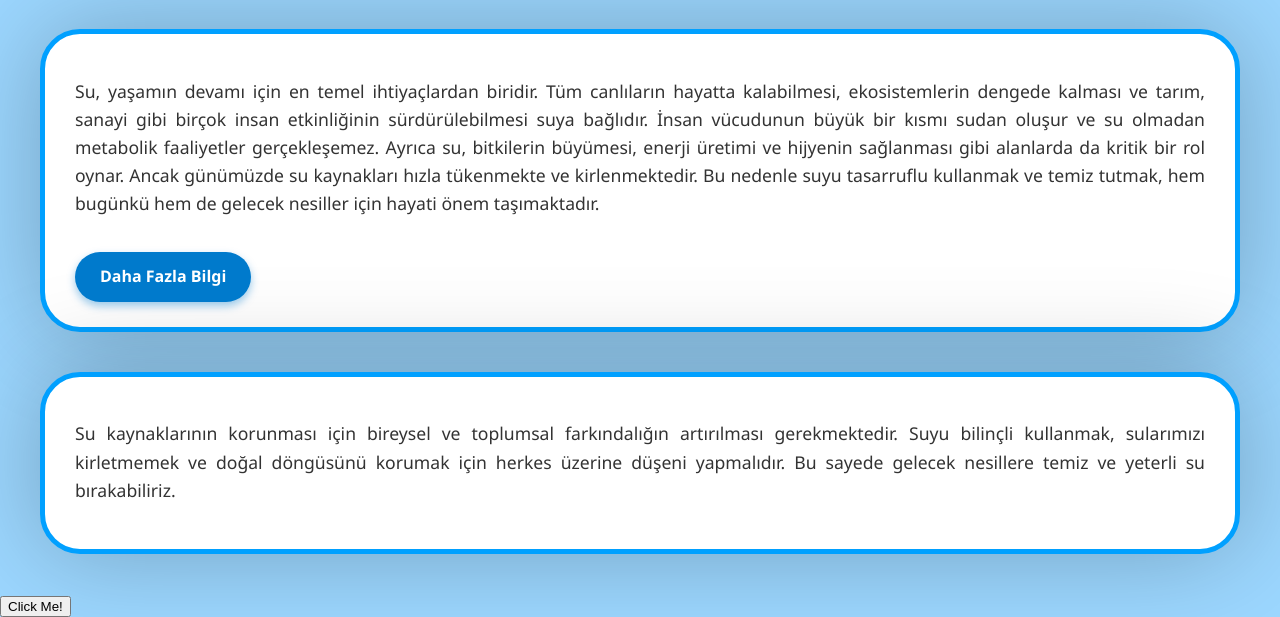
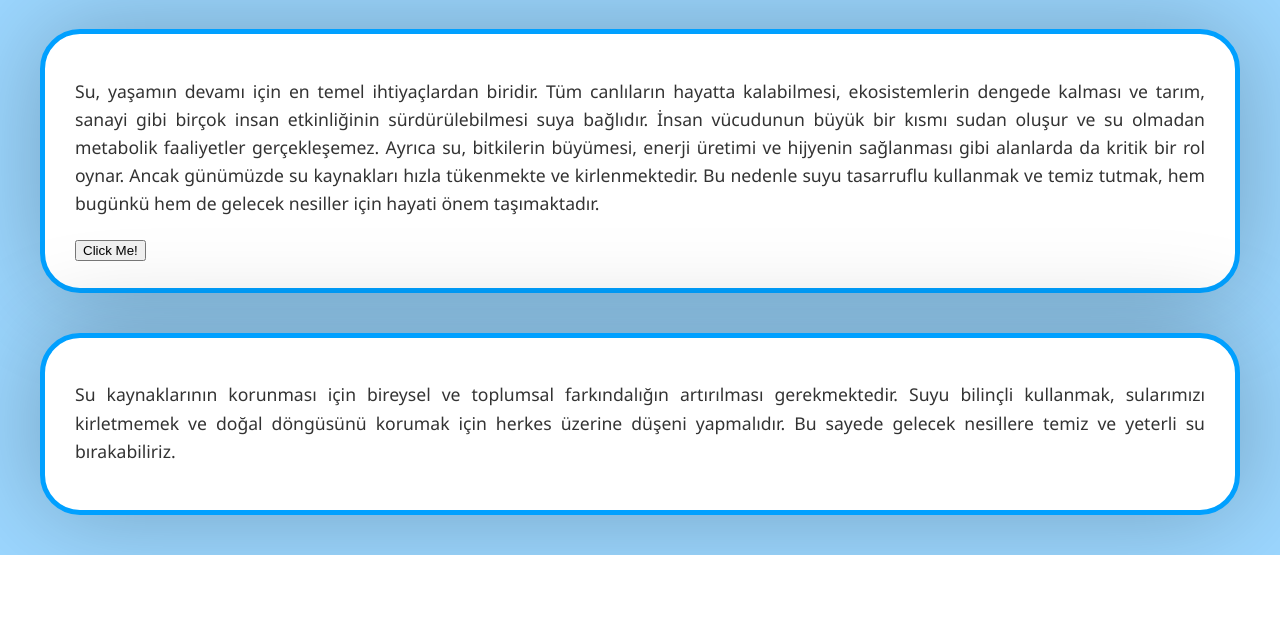
Before and after one commit to suprojegrubu/Su-Grubu, a Flask app: page / in a window 1280 px wide. Shown: the part 411-1028 px from the top of the page. After the commit the page ends 966 px from the top, so only its background shows below. Run offline with Flask 3, Linux system fonts and the light colour scheme.

Commit message:
Update index.html

```diff
--- a/templates/index.html
+++ b/templates/index.html
@@ -139,10 +139,12 @@
       Ancak günümüzde su kaynakları hızla tükenmekte ve kirlenmektedir. Bu nedenle suyu tasarruflu kullanmak ve temiz tutmak,
       hem bugünkü hem de gelecek nesiller için hayati önem taşımaktadır.
     </p>
-    <a href="#daha-fazla" class="btn">Daha Fazla Bilgi</a>
+    <form action="/button1-click" method="redirect">
+        <button type="submit">Click Me!</button>
+    </form>
   </div>
 
-  <div id="daha-fazla" class="content">
+  <div id="empty" class="content">
     <p class="paragraph">
       Su kaynaklarının korunması için bireysel ve toplumsal farkındalığın artırılması gerekmektedir.
       Suyu bilinçli kullanmak, sularımızı kirletmemek ve doğal döngüsünü korumak için herkes üzerine düşeni yapmalıdır.
@@ -150,9 +152,5 @@
     </p>
   </div>
 
-    <form action="/button-click" method="post">
-        <button type="submit">Click Me!</button>
-    </form>
-
 </body>
 </html>
```
